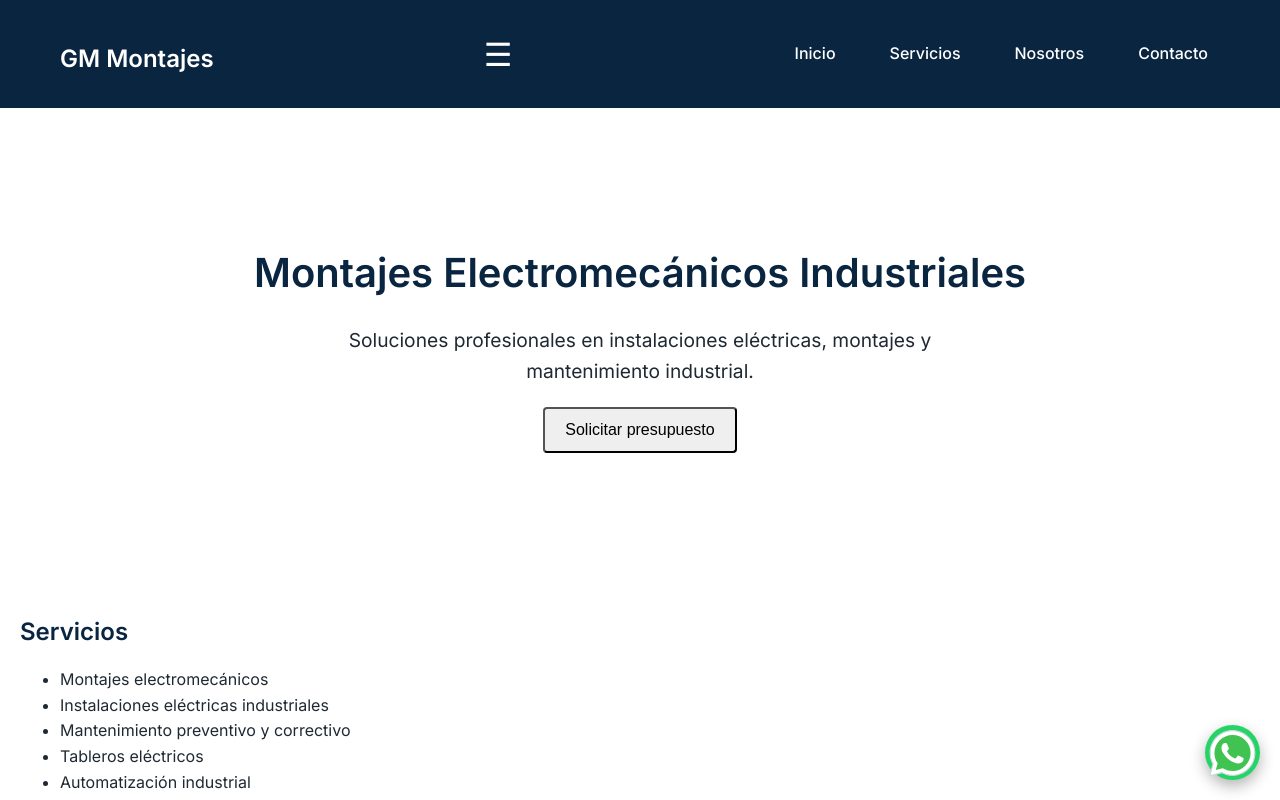
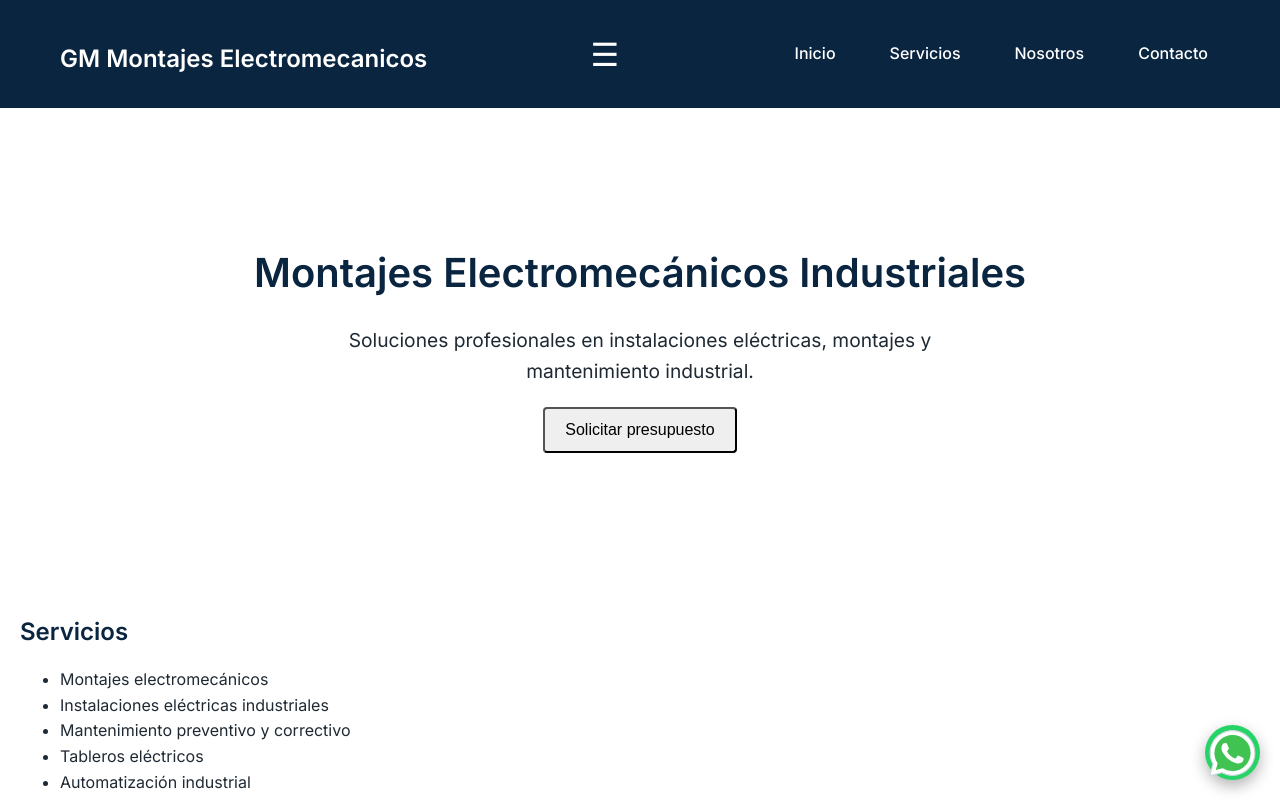
Before and after one commit to Nefastium/GM-Montajes-Electromecanicos, a React (Vite) app: page / in a window 1280 px wide. Shown: the top 800 px of the page. Built offline with nearby package versions, Linux system fonts and the light colour scheme.

Commit message:
Change Navbar name

```diff
--- a/src/components/Navbar.jsx
+++ b/src/components/Navbar.jsx
@@ -15,7 +15,7 @@ function Navbar() {
 
   return (
     <nav className={`navbar ${scrolled ? "scrolled" : ""}`}>
-      <h1 className="logo">GM Montajes</h1>
+      <h1 className="logo">GM Montajes Electromecanicos</h1>
 
       <div
         className={`hamburger ${open ? "open" : ""}`}
```
